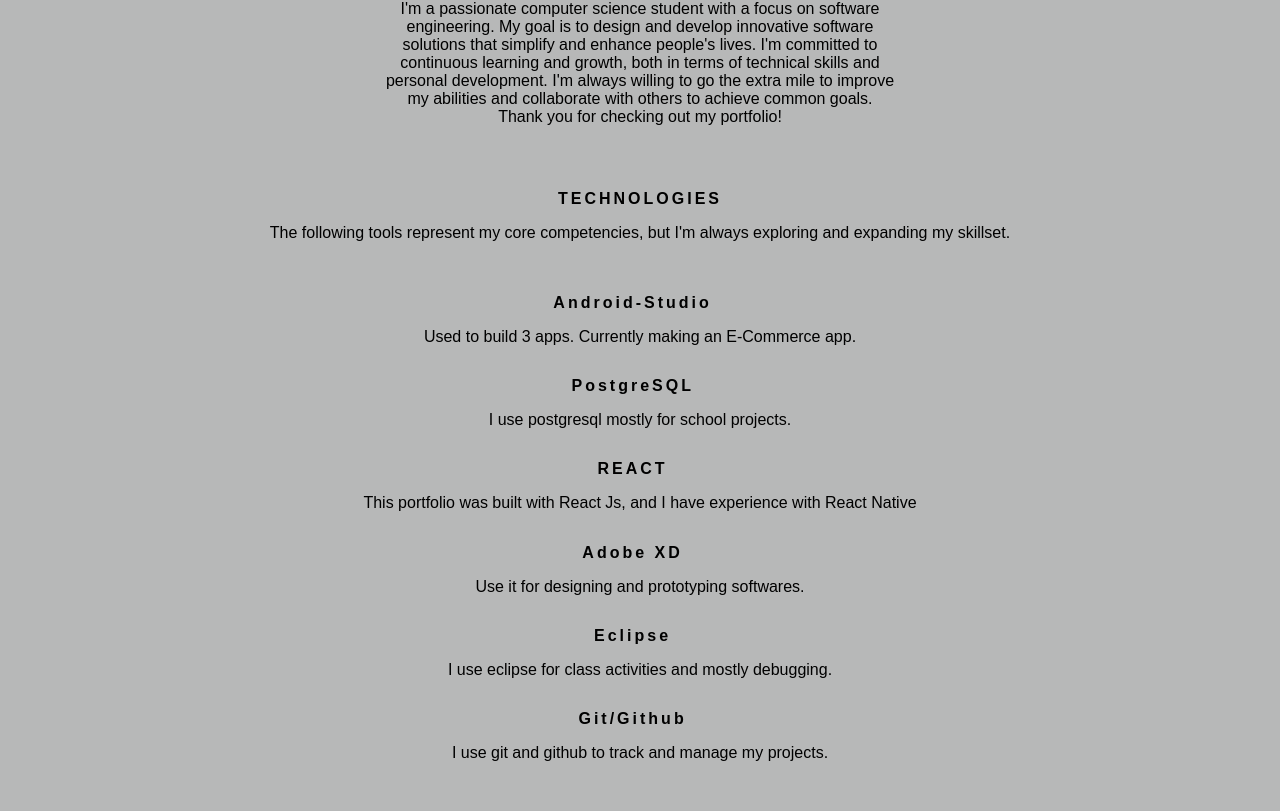
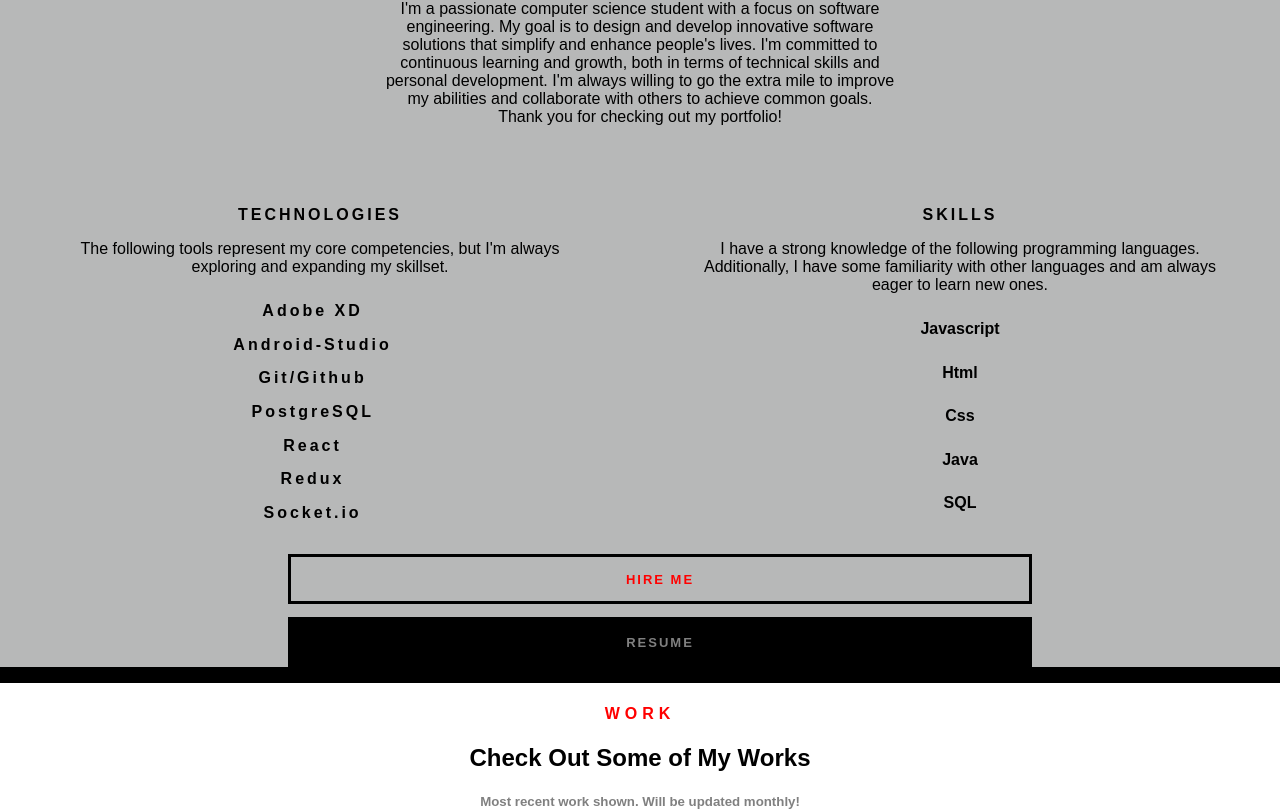
Before and after one commit to kinglaine/portfolio, a React (Create React App) app: page / in a window 1280 px wide. Shown: the part 752-1563 px from the top of the page. Built offline with nearby package versions, Linux system fonts and the light colour scheme.

Commit message:
refactor: display two columns and add new techlologies

```diff
--- a/src/Section 2 Component/AboutMe.css
+++ b/src/Section 2 Component/AboutMe.css
@@ -27,7 +27,8 @@
     font-family: "poppins-medium", sans-serif;
 }
 #containerSkills{
-    display: block;
+    display: flex;
+    flex-direction: row;
     height: auto;
     justify-content: center;
     text-align: center;
@@ -112,7 +113,8 @@
         font-family: "poppins-medium", sans-serif;
     }
     #containerSkills{
-        display: block;
+        display: flex;
+        flex-direction: column;
     }
     #containerButton{
         display: block;
--- a/src/Section 2 Component/Technologies.js
+++ b/src/Section 2 Component/Technologies.js
@@ -8,37 +8,38 @@
             <p id="mains">The following tools represent my core competencies, but I'm always exploring and expanding my skillset.</p>
             <ul className="TechnologyList">
                 <li className="techLogo">
+                    <span id="name">Adobe XD &nbsp;</span>
+                </li>
+                {/* <p>Use it for designing and prototyping softwares.</p> */}
+
+                <li className="techLogo">
                     <span id="name">Android-Studio &nbsp;</span>
                 </li>
-                    <p>Used to build 3 apps. Currently making an E-Commerce app.</p>
+                {/* <p>Used to build 3 apps. Currently making an E-Commerce app.</p> */}
+
+                <li className="techLogo">
+                    <span id="name">Git/Github &nbsp;</span>
+                </li>
+                {/* <p>I use git and github to track and manage my projects.</p> */}
 
                 <li className="techLogo">
                     <span id="name">PostgreSQL &nbsp;</span>
                 </li>
-                    <p>I use postgresql mostly for school projects.</p>
+                {/* <p>I use postgresql mostly for school projects.</p> */}
 
                 <li className="techLogo">
-                        <span id="name">REACT &nbsp;</span>
+                    <span id="name">React &nbsp;</span>
                 </li>
-                    <p>This portfolio was built with React Js, and I have experience with React Native</p>
-
+                {/* <p>This portfolio was built with React Js, and I have experience with React Native</p> */}
                 <li className="techLogo">
-                        <span id="name">Adobe XD &nbsp;</span>
+                    <span id="name">Redux &nbsp;</span>
                 </li>
-                    <p>Use it for designing and prototyping softwares.</p>
+                <li className="techLogo">
+                    <span id="name">Socket.io &nbsp;</span>
+                </li>
+            </ul>
 
 
-                    <li className="techLogo">
-                    <span id="name"> Eclipse &nbsp;</span>
-                    </li>
-                    <p>I use eclipse for class activities and mostly debugging.</p>
-
-                    <li className="techLogo">
-                    <span id="name">Git/Github &nbsp;</span>
-                    </li>
-                    <p>I use git and github to track and manage my projects.</p>
-
-            </ul>
 
         </div>
     );
```
Lines whose indentation alone changed are shown as unchanged.
